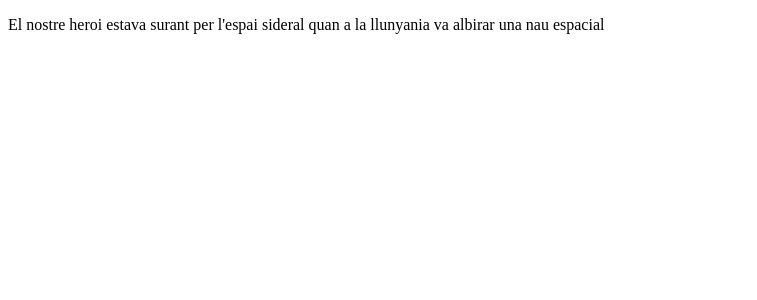
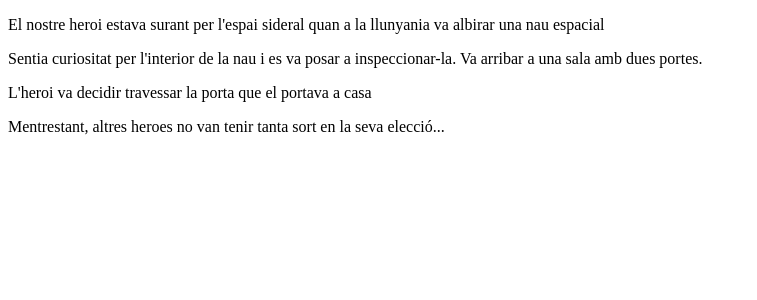
Before and after one commit to DidacBallabriga/Sprint6-IT.Academy, a Vue app: page / in a window 1280 px wide. Shown: the top 300 px of the page, without its empty margins (0-757 px from the left). Built offline with nearby package versions, Linux system fonts and the light colour scheme.

Commit message:
exercici2

```diff
--- a/src/App.vue
+++ b/src/App.vue
@@ -9,6 +9,7 @@ export default {
   name: 'App',
   components: {
     Home,
+
   }
 }
 </script>
--- a/src/components/Escena.vue
+++ b/src/components/Escena.vue
@@ -1,17 +1,20 @@
 <template>
-    <p>El nostre heroi estava surant per l'espai sideral quan a la llunyania va albirar una nau espacial</p>
+     <div>
+    <p>{{escena}}</p>
+  </div>
 </template>
 
 
 
-
 <script>
+export default {
+  name: 'Escena',
+  props: {
+    escena: String,
+  }
+}
 
 </script>
-
-
-
-
 
 
 
--- a/src/components/Home.vue
+++ b/src/components/Home.vue
@@ -1,6 +1,6 @@
 <template>
     <div class="container">
-       <escena></escena>
+         <Escena v-for = "texto in textos" :escena = "texto"></Escena>
     </div>
 </template>
 
@@ -13,8 +13,17 @@ export default {
   name: 'Home',
   components: {
     Escena
+  },
+  data(){
+    return {
+      textos: ["El nostre heroi estava surant per l'espai sideral quan a la llunyania va albirar una nau espacial", "Sentia curiositat per l'interior de la nau i es va posar a inspeccionar-la. Va arribar a una sala amb dues portes.","L'heroi va decidir travessar la porta que el portava a casa","Mentrestant, altres heroes no van tenir tanta sort en la seva elecció..."],
+    }
   }
 }
+
+
+
+
 
 </script>
 
```
